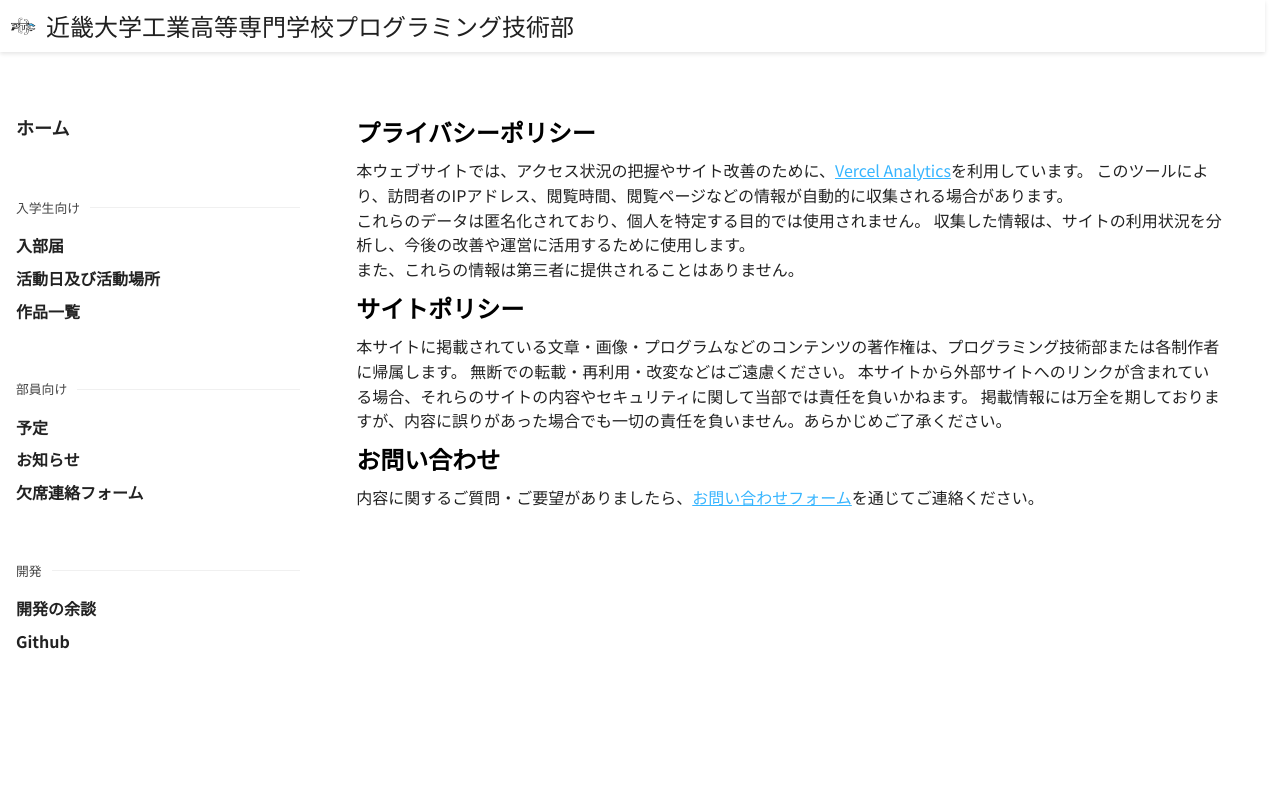
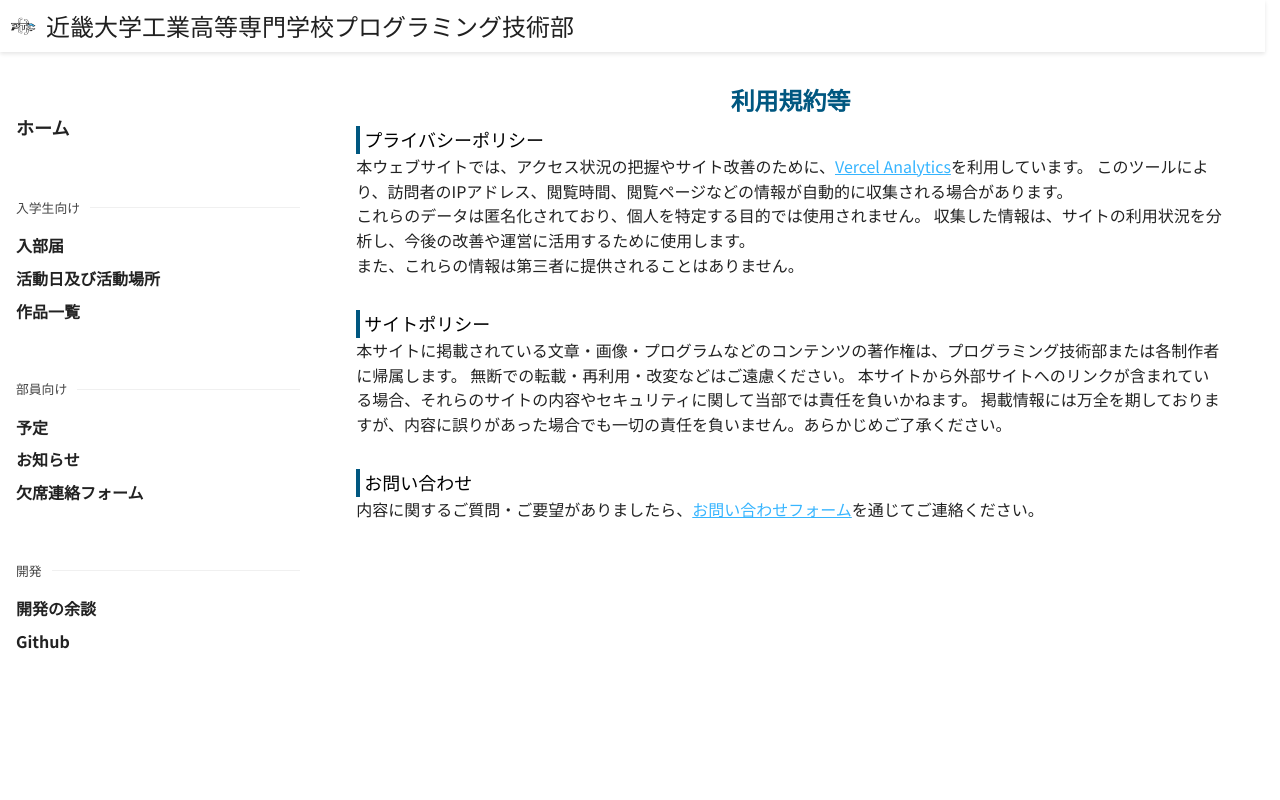
Before and after one commit to mokkun55/procon-homepage, a Next.js app: page /privacy in a window 1280 px wide. Shown: the top 800 px of the page. Built offline with nearby package versions, Linux system fonts and the light colour scheme; a small style sheet from the web is missing.

Commit message:
feat: sectionコンポーネントを使う

```diff
--- a/src/app/privacy/page.tsx
+++ b/src/app/privacy/page.tsx
@@ -1,10 +1,12 @@
+import { Section } from '@/components/features/Section'
 import type { ReactNode } from 'react'
 import styles from './style.module.scss'
 
 const Page = (): ReactNode => {
   return (
     <div className={styles.container}>
-      <h1 className={styles.title}>プライバシーポリシー</h1>
+      <h1 className={styles.header}>利用規約等</h1>
+      <Section text="プライバシーポリシー" sectionType="leftLine">
         <p className={styles.text}>
           本ウェブサイトでは、アクセス状況の把握やサイト改善のために、
           <a href="https://vercel.com/docs/analytics/privacy-policy" className={styles.link}>
@@ -18,22 +20,27 @@ const Page = (): ReactNode => {
           <br />
           また、これらの情報は第三者に提供されることはありません。
         </p>
-      <h1 className={styles.title}>サイトポリシー</h1>
+      </Section>
+
+      <Section text="サイトポリシー" sectionType="leftLine">
         <p className={styles.text}>
           本サイトに掲載されている文章・画像・プログラムなどのコンテンツの著作権は、プログラミング技術部または各制作者に帰属します。
           無断での転載・再利用・改変などはご遠慮ください。
           本サイトから外部サイトへのリンクが含まれている場合、それらのサイトの内容やセキュリティに関して当部では責任を負いかねます。
           掲載情報には万全を期しておりますが、内容に誤りがあった場合でも一切の責任を負いません。あらかじめご了承ください。
         </p>
-      <h1 className={styles.title}>お問い合わせ</h1>
+      </Section>
+
+      <Section text="お問い合わせ" sectionType="leftLine">
         <p className={styles.text}>
           内容に関するご質問・ご要望がありましたら、
           {/* TODO 後で要望フォームにリンクする */}
-        <a href="/from" className={styles.link}>
+          <a href="/" className={styles.link}>
             お問い合わせフォーム
           </a>
           を通じてご連絡ください。
         </p>
+      </Section>
     </div>
   )
 }
--- a/src/app/privacy/style.module.scss
+++ b/src/app/privacy/style.module.scss
@@ -1,6 +1,13 @@
 .container {
+  padding: 0 24px;
   margin-top: 32px;
-  padding: 24px;
+
+  .header {
+    color: var(--primary);
+    font-weight: 700;
+    font-size: 24px;
+    text-align: center;
+  }
 
   .title {
     font-size: 24px;
```
Lines whose indentation alone changed are shown as unchanged.
